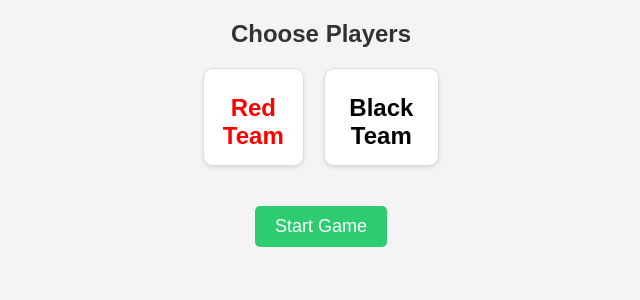
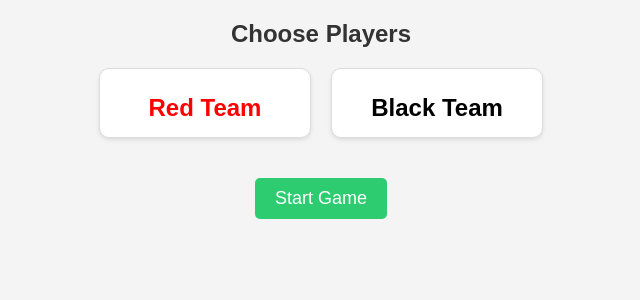
Before and after one commit to christopherpunt/foosball_scorekeeper, a Flask app: page /join_game in a window 1280 px wide. Shown: the part 50-350 px from the top of the page, without its empty margins (319-959 px from the left). Run offline with Flask 3, Linux system fonts and the light colour scheme; data that the repository does not hold is empty.

Commit message:
add min width

```diff
--- a/src/templates/join_game.html
+++ b/src/templates/join_game.html
@@ -16,6 +16,7 @@
     }
 
     .team {
+        min-width: 200px;
         background-color: #fff;
         border: 1px solid #ddd;
         border-radius: 10px;
```
